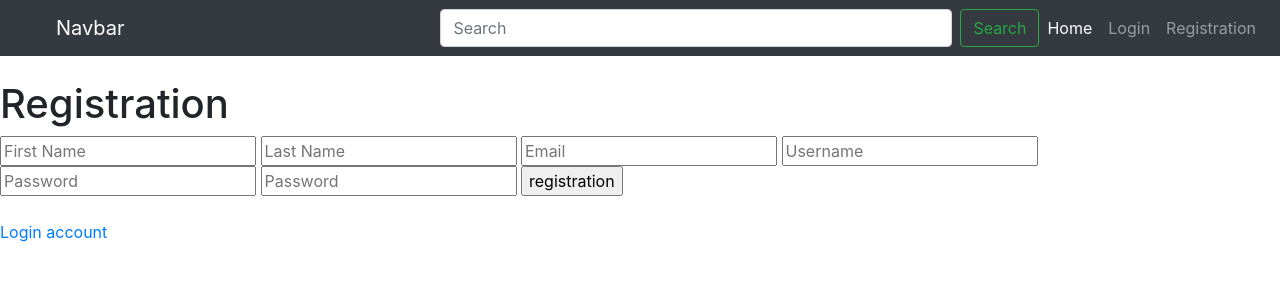
After one commit to tanvir3ds/add-to-cart-django, a Django app: page /account/registration in a window 1280 px wide. The commit adds this page. Shown: the top 300 px of the page. Run offline with Django 3.2, Linux system fonts and the light colour scheme; some libraries are stand-ins or nearby versions.

Commit message:
User Login Registration Logout from account Sections

```diff
--- a/account/urls.py
+++ b/account/urls.py
@@ -4,6 +4,10 @@ from . import views
 
 urlpatterns = [
 
-    path('login',views.login, name= 'login')
+    path('login',views.login, name= 'login'),
+    path('logout',views.logout, name= 'logout'),
+    path('registration',views.registration, name= 'registration'),
+
+
 
 ]
--- a/account/views.py
+++ b/account/views.py
@@ -1,5 +1,75 @@
 from django.shortcuts import render, HttpResponse, redirect
+from django.contrib.auth.models import User, auth
+from django.contrib import messages
 
 # Create your views here.
+
+
+#Login for users........................................
 def login(request):
-    return render(request, 'login.html')
+    if request.method == 'POST':
+        username = request.POST.get('username')
+        password = request.POST.get('password')
+        user = auth.authenticate(username=username, password=password)
+
+        if user is not None:
+            if user.is_active:
+                auth.login(request, user)
+                return redirect('/')
+            else:
+                return redirect('disabled account')
+
+        else:
+            return redirect('/invalid')
+
+    else:
+        return render(request, 'login.html')
+
+
+# Uers Log out
+def logout(request):
+    auth.logout(request)
+    return redirect('/')
+
+
+
+
+# Uers Registration
+
+# Registration View
+def registration(request):
+
+    if request.method == 'POST':
+        first_name = request.POST['first_name']
+        last_name = request.POST['last_name']
+        email = request.POST['email']
+        username = request.POST['username']
+        password1 = request.POST['password1']
+        password2 = request.POST['password2']
+
+        if password1==password2:
+            if User.objects.filter(username=username).exists():
+                messages.info(request,'username taken ')
+                return redirect (request, 'registration')
+
+            elif User.objects.filter(email=email).exists():
+                messages.info(request,'email taken')
+                return redirect ('registration')
+
+
+            else:
+                user= User.objects.create_user(username= username, password=password1, email=email, first_name=first_name, last_name=last_name)
+                user.save()
+
+                messages.info(request, 'user created')
+                return redirect ('login')
+
+
+        else:
+            messages.info(request, 'password not matching')
+            return redirect ('registration')
+
+
+
+    else:
+        return render(request,'registration.html')
--- a/templates/base.html
+++ b/templates/base.html
@@ -24,9 +24,10 @@
 
             <div class="collapse navbar-collapse" id="navbarSupportedContent">
                 <ul class="navbar-nav ml-auto">
-                    <form class="form-inline my-2 my-lg-0" >
+                    <form class="form-inline my-2 my-lg-0">
 
-                        <input class="form-control mr-sm-2" type="search" placeholder="Search" aria-label="Search" style="padding-right: 250px;">
+                        <input class="form-control mr-sm-2" type="search" placeholder="Search" aria-label="Search"
+                            style="padding-right: 250px;">
                         <button class="btn btn-outline-success my-2 my-sm-0" type="submit">Search</button>
                     </form>
 
@@ -34,9 +35,29 @@
                     <li class="nav-item active">
                         <a class="nav-link" href="#">Home <span class="sr-only">(current)</span></a>
                     </li>
-                    <li class="nav-item active">
-                        <a class="nav-link" href="/account/login">Login <span class="sr-only">(current)</span></a>
+
+
+
+
+                    {% if user.is_authenticated %}
+
+                    <li class="nav-item">
+                        <a class="nav-link" href="#}">Hello, {{ user.first_name }}</a>
+
+
                     </li>
+                    <li class="nav-item">
+                        <a class="nav-link" href="{% url 'logout' %}">Logout</a>
+                    </li>
+                    {% else %}
+
+                    <li class="nav-item">
+                        <a class="nav-link" href="{% url 'login' %}">Login</a>
+                    </li>
+                    <li class="nav-item">
+                        <a class="nav-link" href="{% url 'registration' %}">Registration</a>
+                    </li>
+                    {% endif %}
 
                 </ul>
 
@@ -46,6 +67,11 @@
         </nav>
         <!--NevBar--------------------------------------------------------->
     </header>
+
+    <main>
+        {% block content %}
+        {% endblock %}
+    </main>
 
 
 
--- /dev/null
+++ b/templates/registration.html
@@ -0,0 +1,46 @@
+{% extends 'base.html' %}
+{% block content %}
+
+
+
+<br>
+<div class="wrapper ">
+    <div id="formContent">
+      <!-- Tabs Titles -->
+
+      <!-- Icon -->
+      <div class=" first">
+       <h1>Registration</h1>
+      </div>
+
+      <!-- Login Form -->
+      <form action="registration" method="POST">
+        {% csrf_token %}
+
+
+
+        <input type="text" name="first_name" placeholder="First Name">
+        <input type="text" name="last_name" placeholder="Last Name">
+        <input type="email"  name="email" placeholder="Email">
+        <input type="text" name="username" placeholder="Username">
+        <input type="password"  name="password1" placeholder="Password">
+        <input type="password" name="password2" placeholder="Password">
+
+        <input type="submit" class=" fourth" value="registration">
+      </form>
+      <br>
+      <div>
+          {% for message in messages %}
+          <h3>{{message}}</h3>
+          {% endfor %}
+      </div>
+
+      <!-- Remind Passowrd -->
+      <div id="formFooter">
+        <a class="underlineHover" href="{% url 'login' %}">Login account</a>
+      </div>
+
+    </div>
+  </div>
+
+{% endblock %}
```
Also changed, not shown: project_add_to_cart/settings.py (+7 -3 lines), templates/login.html (+38 -11 lines), 2 other files.
